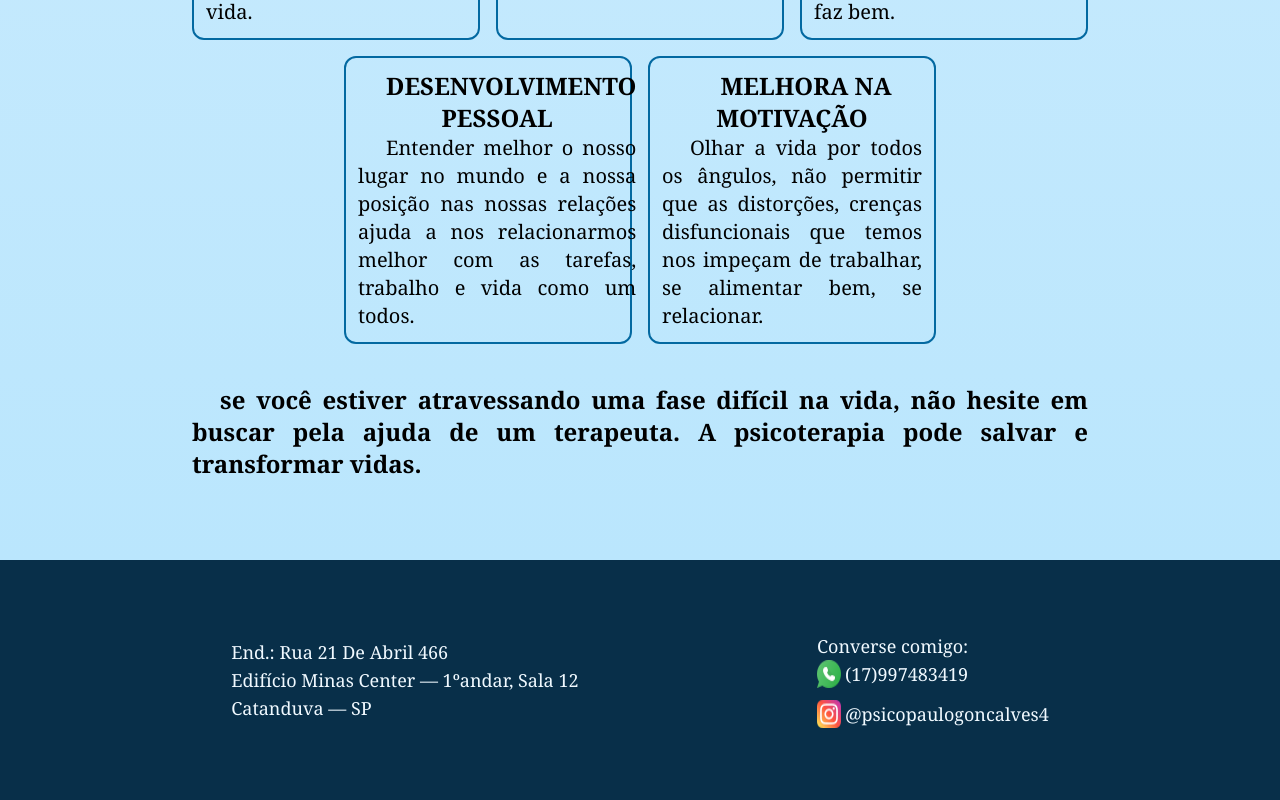
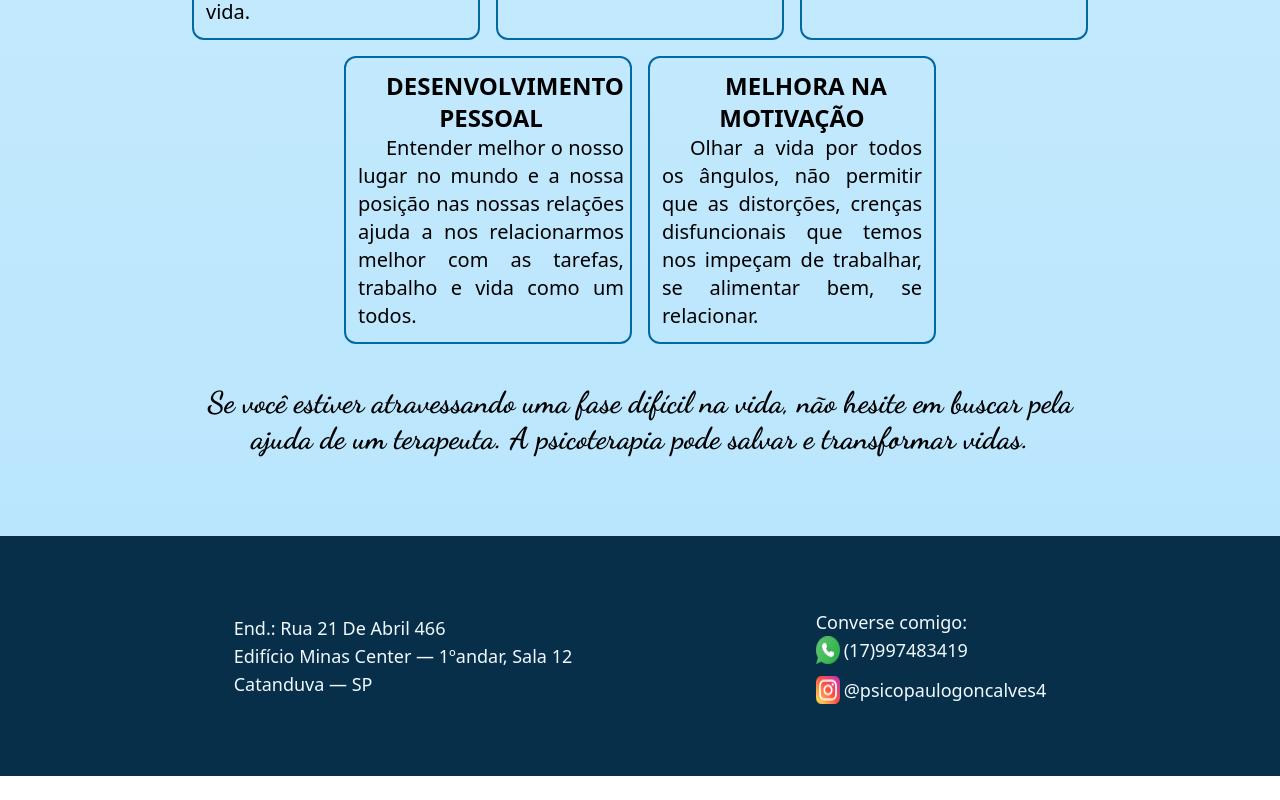
Before and after one commit to Psicologo-Paulo/psicopaulogoncalves, a Next.js app: page / in a window 1280 px wide. Shown: the part 3440-4240 px from the top of the page. After the commit the page ends 4216 px from the top, so only its background shows below. Built offline with nearby package versions, Linux system fonts and the light colour scheme.

Commit message:
alter phrase font family

```diff
--- a/src/pages/index.tsx
+++ b/src/pages/index.tsx
@@ -145,7 +145,7 @@ export default function Home() {
               </div>
             </div>
 
-            <p className="text-2xl font-bold">se você estiver atravessando uma fase difícil na vida, não hesite em buscar pela ajuda de um terapeuta. A psicoterapia pode salvar e transformar vidas.</p>
+            <p className="text-3xl text-center font-cursive indent-0">Se você estiver atravessando uma fase difícil na vida, não hesite em buscar pela ajuda de um terapeuta. A psicoterapia pode salvar e transformar vidas.</p>
 
           </div>
         </section>
--- a/src/styles/globals.css
+++ b/src/styles/globals.css
@@ -1,3 +1,4 @@
+@import url('https://fonts.googleapis.com/css2?family=Dancing+Script:wght@700&display=swap');
 @tailwind base;
 @tailwind components;
 @tailwind utilities;
@@ -5,3 +6,7 @@
 body{
   overflow-x: hidden;
 }
+
+.cursiva{
+  font-family: 'Dancing Script', arial;
+}
--- a/tailwind.config.ts
+++ b/tailwind.config.ts
@@ -14,6 +14,9 @@ const config: Config = {
           "conic-gradient(from 180deg at 50% 50%, var(--tw-gradient-stops))",
       },
     },
+    fontFamily: {
+      cursive: "Dancing Script",
+    }
   },
   plugins: [],
 };
```
